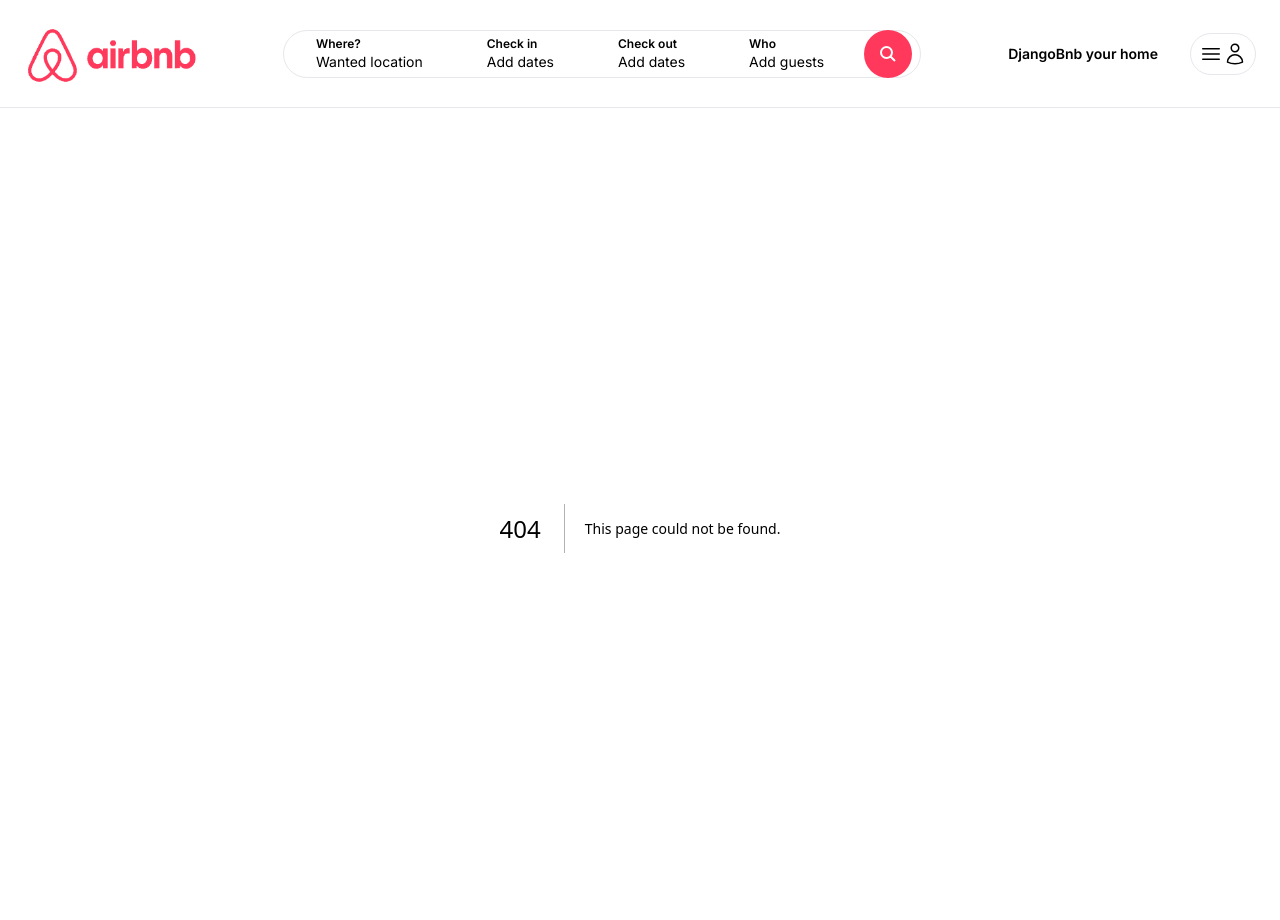
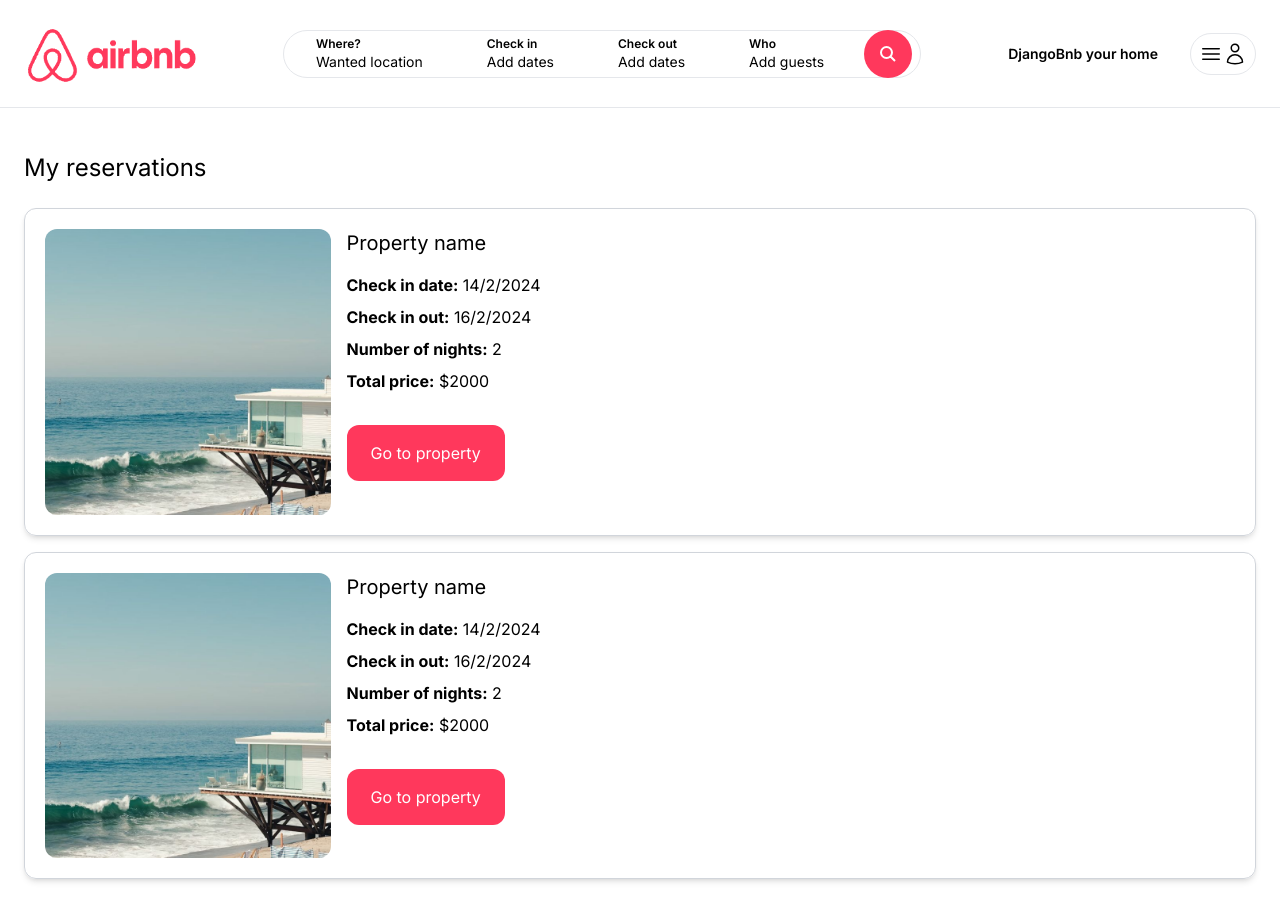
Before and after one commit to Rolando1233/AirbnbFrontend, a Next.js app: page /myreservations in a window 1280 px wide. Before the commit this address had no page. Shown: the top 920 px of the page. Built offline with nearby package versions, Linux system fonts and the light colour scheme.

Commit message:
My reservations (static)

```diff
--- /dev/null
+++ b/app/myreservations/page.tsx
@@ -0,0 +1,69 @@
+import Image from "next/image";
+
+const MyReservationsPage = () => {
+    return (
+        <main className="max-w-[1500px] mx-auto px-6 pb-6">
+            <h1 className="my-6 text-2xl">My reservations</h1>
+
+            <div className="space-y-4">
+
+                <div className="p-5 mt-4 grid gird-cols-1 md:grid-cols-4 gap-4 shadow-md border border-gray-300 rounded-xl">
+                    <div className="col-span-1">
+                        <div className="relative overflow-hidden aspect-square rounded-xl">
+                            <Image
+                                fill
+                                src="/beach_1.jpg"
+                                className="hover:scale-110 object-cover transition h-full w-full"
+                                alt="Beach house"
+                            />
+                        </div>
+                    </div>
+
+                    <div className="col-span-1 md:col-span-3">
+                        <h2 className="mb-4 text-xl">Property name</h2>
+
+                        <p className="mb-2"><strong>Check in date:</strong> 14/2/2024</p>
+                        <p className="mb-2"><strong>Check in out:</strong> 16/2/2024</p>
+                        <p className="mb-2"><strong>Number of nights:</strong> 2</p>
+                        <p className="mb-2"><strong>Total price:</strong> $2000 </p>
+
+                        <div className="mt-6 inline-block cursor-pointer py-4 px-6 bg-airbnb text-white rounded-xl">
+                            Go to property
+                        </div>
+
+                    </div>
+                </div>
+
+                <div className="p-5 mt-4 grid gird-cols-1 md:grid-cols-4 gap-4 shadow-md border border-gray-300 rounded-xl">
+                    <div className="col-span-1">
+                        <div className="relative overflow-hidden aspect-square rounded-xl">
+                            <Image
+                                fill
+                                src="/beach_1.jpg"
+                                className="hover:scale-110 object-cover transition h-full w-full"
+                                alt="Beach house"
+                            />
+                        </div>
+                    </div>
+
+                    <div className="col-span-1 md:col-span-3">
+                        <h2 className="mb-4 text-xl">Property name</h2>
+
+                        <p className="mb-2"><strong>Check in date:</strong> 14/2/2024</p>
+                        <p className="mb-2"><strong>Check in out:</strong> 16/2/2024</p>
+                        <p className="mb-2"><strong>Number of nights:</strong> 2</p>
+                        <p className="mb-2"><strong>Total price:</strong> $2000 </p>
+
+                        <div className="mt-6 inline-block cursor-pointer py-4 px-6 bg-airbnb text-white rounded-xl">
+                            Go to property
+                        </div>
+
+                    </div>
+                </div>
+
+            </div>
+        </main>
+    )
+}
+
+export default MyReservationsPage;
```
